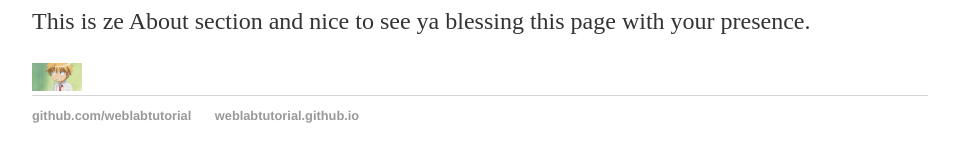
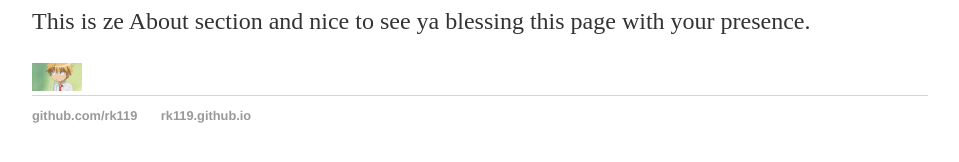
Before and after one commit to rk119/rk119.github.io, a Jekyll site: the page built from about/index.html, in a window 1280 px wide. Shown: the part 250-412 px from the top of the page, without its empty margins (160-1119 px from the left). Built offline with Jekyll 4.4.1, drawn with Linux system fonts in a browser that asks for light colours.

Commit message:
Update default.html

```diff
--- a/_layouts/default.html
+++ b/_layouts/default.html
@@ -20,8 +20,8 @@
     </div>
     <footer>
         <ul>
-            <li><a href="https://github.com/rk119">github.com/weblabtutorial</a></li>
-            <li><a href="https://rk119.github.io"> weblabtutorial.github.io </a></li>
+            <li><a href="https://github.com/rk119">github.com/rk119</a></li>
+            <li><a href="https://rk119.github.io"> rk119.github.io </a></li>
         </ul>
     </footer>
 </body>
```
